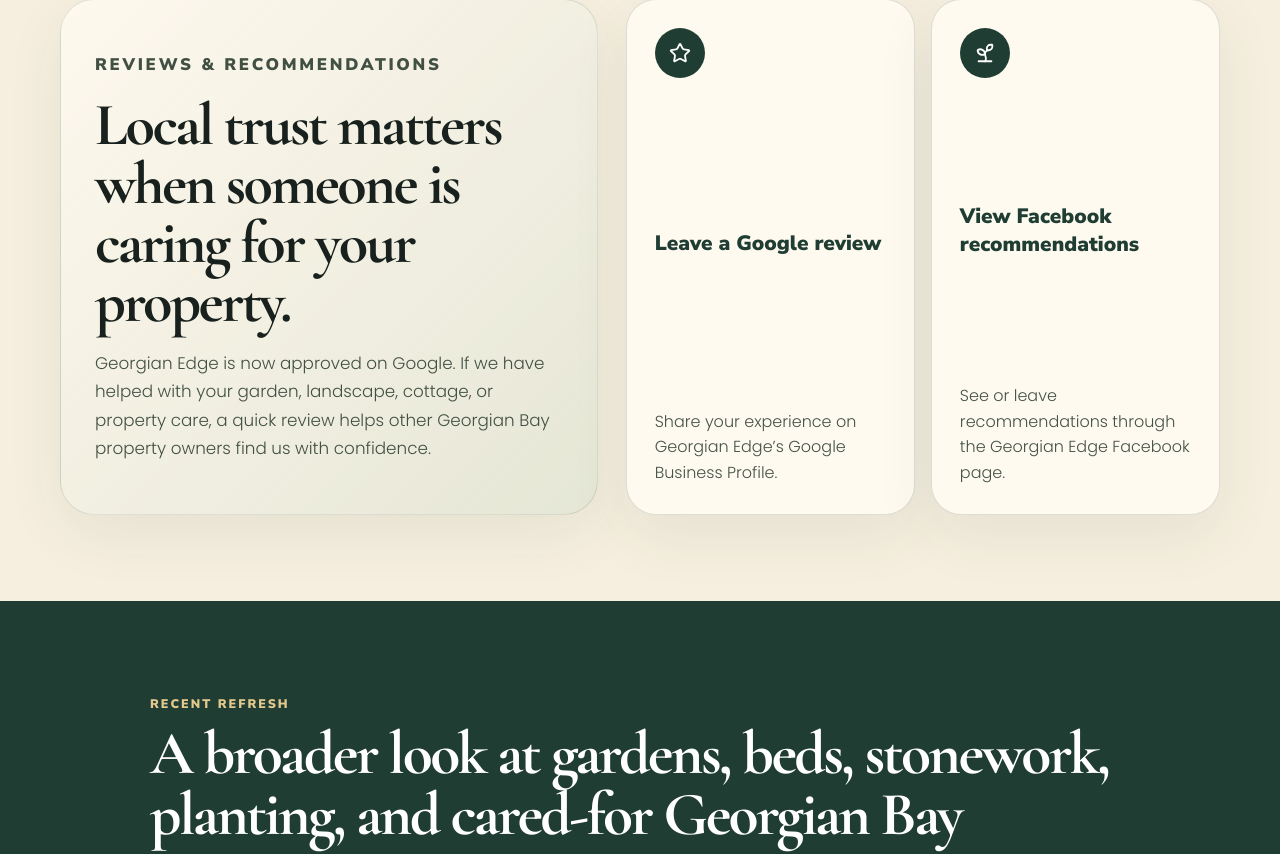
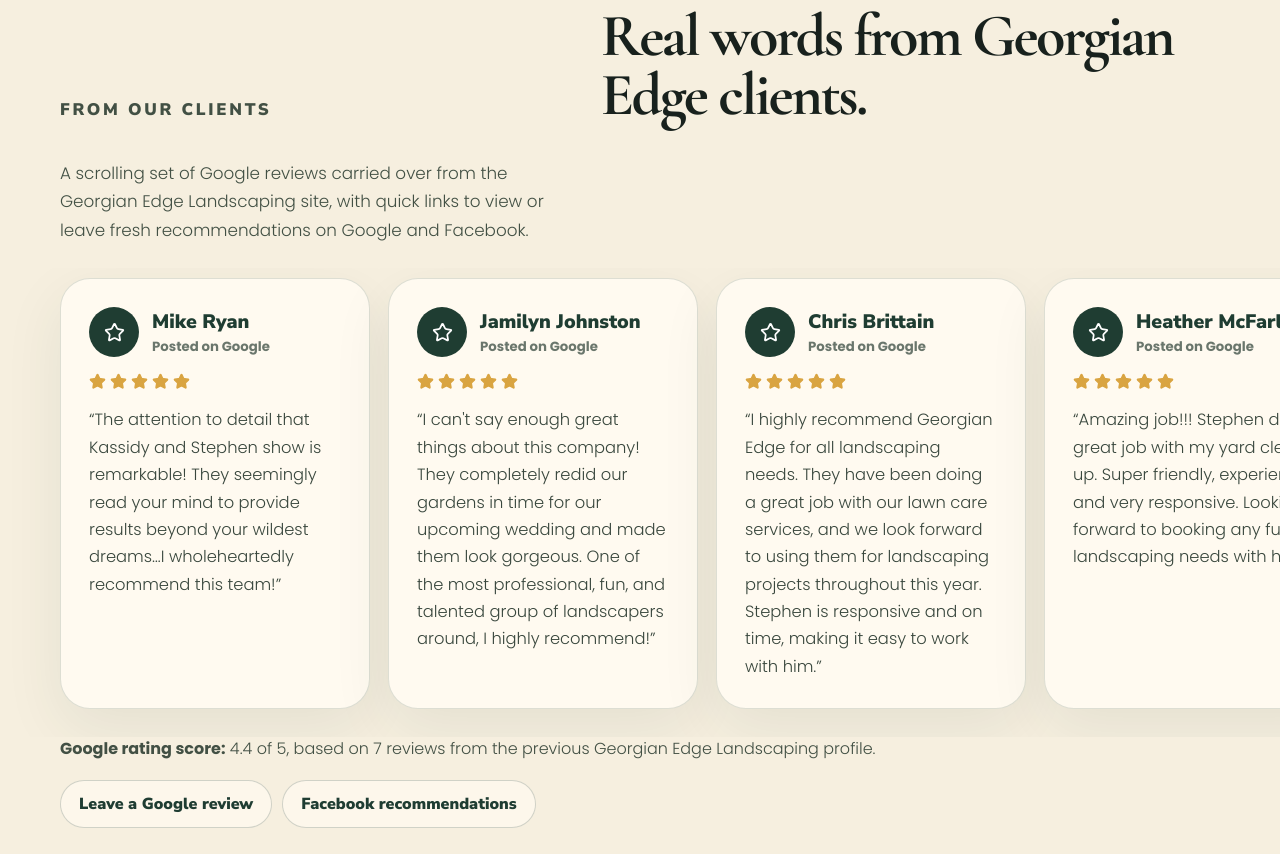
Before and after one commit to Georgian-Edge-Inc/georgian-edge-website, a Next.js app: page / in a window 1280 px wide. Shown: the part 2750-3604 px from the top of the page. Built offline with nearby package versions, Linux system fonts and the light colour scheme.

Commit message:
Show scrolling client reviews on homepage

```diff
--- a/app/page.tsx
+++ b/app/page.tsx
@@ -66,6 +66,34 @@ const facebookUrl = 'https://www.facebook.com/GeorgianEdgeLandscaping/';
 const facebookReviewsUrl = 'https://www.facebook.com/GeorgianEdgeLandscaping/reviews';
 const googleReviewUrl = 'https://g.page/r/CUB04VSzUFVdEAE/review';
 const instagramUrl = 'https://www.instagram.com/georgianedgeinc/';
+
+const clientReviews = [
+  {
+    name: 'Mike Ryan',
+    date: '2023-02-03',
+    text: 'The attention to detail that Kassidy and Stephen show is remarkable! They seemingly read your mind to provide results beyond your wildest dreams…I wholeheartedly recommend this team!',
+  },
+  {
+    name: 'Jamilyn Johnston',
+    date: '2022-09-05',
+    text: "I can't say enough great things about this company! They completely redid our gardens in time for our upcoming wedding and made them look gorgeous. One of the most professional, fun, and talented group of landscapers around, I highly recommend!",
+  },
+  {
+    name: 'Chris Brittain',
+    date: '2021-04-26',
+    text: 'I highly recommend Georgian Edge for all landscaping needs. They have been doing a great job with our lawn care services, and we look forward to using them for landscaping projects throughout this year. Stephen is responsive and on time, making it easy to work with him.',
+  },
+  {
+    name: 'Heather McFarlane',
+    date: '2021-04-19',
+    text: 'Amazing job!!! Stephen did a great job with my yard clean up. Super friendly, experienced and very responsive. Looking forward to booking any future landscaping needs with him!',
+  },
+  {
+    name: 'Kyle Spencley',
+    date: '2021-04-14',
+    text: 'Amazing job with our gardens. Very experienced and lots of attention to detail. Went above and beyond! Will be booking this service every year.',
+  },
+];
 
 const homeSchema = {
   '@context': 'https://schema.org',
@@ -249,26 +277,40 @@ export default function Home() {
         </div>
       </section>
 
-      <section id="reviews" className="reviews wrap" aria-label="Georgian Edge reviews and recommendations">
-        <div className="reviewIntro">
-          <p className="eyebrow">Reviews & recommendations</p>
-          <h2 className="serif">Local trust matters when someone is caring for your property.</h2>
+      <section id="reviews" className="reviews" aria-label="Georgian Edge client reviews">
+        <div className="wrap reviewIntro">
+          <p className="eyebrow">From our clients</p>
+          <h2 className="serif">Real words from Georgian Edge clients.</h2>
           <p>
-            Georgian Edge is now approved on Google. If we have helped with your garden, landscape, cottage, or property
-            care, a quick review helps other Georgian Bay property owners find us with confidence.
+            A scrolling set of Google reviews carried over from the Georgian Edge Landscaping site, with quick links to
+            view or leave fresh recommendations on Google and Facebook.
           </p>
         </div>
-        <div className="reviewCards">
-          <a className="reviewCard" href={googleReviewUrl} target="_blank" rel="noopener noreferrer">
-            <span className="reviewIcon" aria-hidden="true"><Star size={22} /></span>
-            <strong>Leave a Google review</strong>
-            <span>Share your experience on Georgian Edge’s Google Business Profile.</span>
-          </a>
-          <a className="reviewCard" href={facebookReviewsUrl} target="_blank" rel="noopener noreferrer">
-            <span className="reviewIcon" aria-hidden="true"><Sprout size={22} /></span>
-            <strong>View Facebook recommendations</strong>
-            <span>See or leave recommendations through the Georgian Edge Facebook page.</span>
-          </a>
+        <div className="reviewRail" aria-label="Scrollable client review cards">
+          {clientReviews.map((review) => (
+            <article className="reviewCard" key={review.name}>
+              <div className="reviewCardTop">
+                <span className="reviewIcon" aria-hidden="true"><Star size={21} /></span>
+                <div>
+                  <strong>{review.name}</strong>
+                  <span>Posted on Google</span>
+                </div>
+              </div>
+              <div className="reviewStars" aria-label="5 out of 5 stars">
+                {Array.from({ length: 5 }).map((_, index) => (
+                  <Star key={index} size={17} aria-hidden="true" />
+                ))}
+              </div>
+              <p>“{review.text}”</p>
+            </article>
+          ))}
+        </div>
+        <div className="wrap reviewFooter">
+          <span><strong>Google rating score:</strong> 4.4 of 5, based on 7 reviews from the previous Georgian Edge Landscaping profile.</span>
+          <div>
+            <a className="contactLink" href={googleReviewUrl} target="_blank" rel="noopener noreferrer">Leave a Google review</a>
+            <a className="contactLink" href={facebookReviewsUrl} target="_blank" rel="noopener noreferrer">Facebook recommendations</a>
+          </div>
         </div>
       </section>
 
```
Also changed, not shown: app/globals.css.
